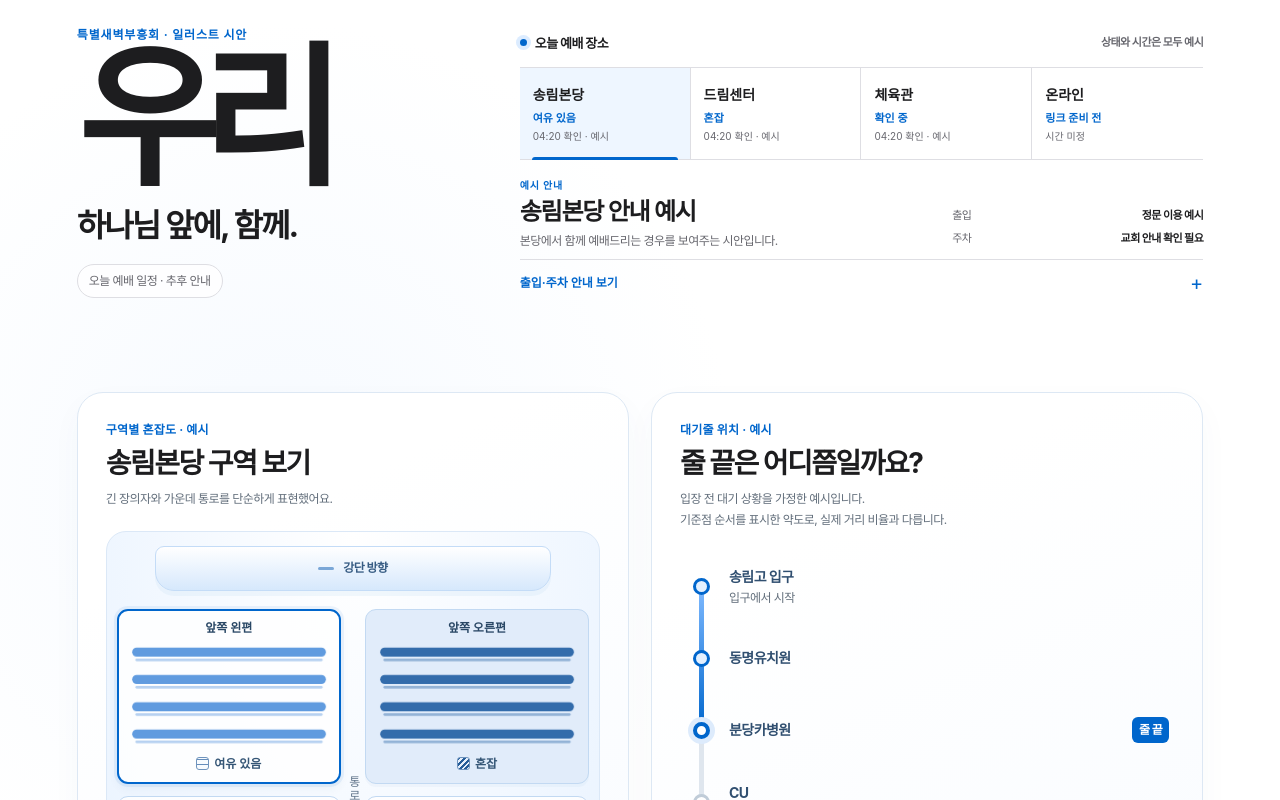
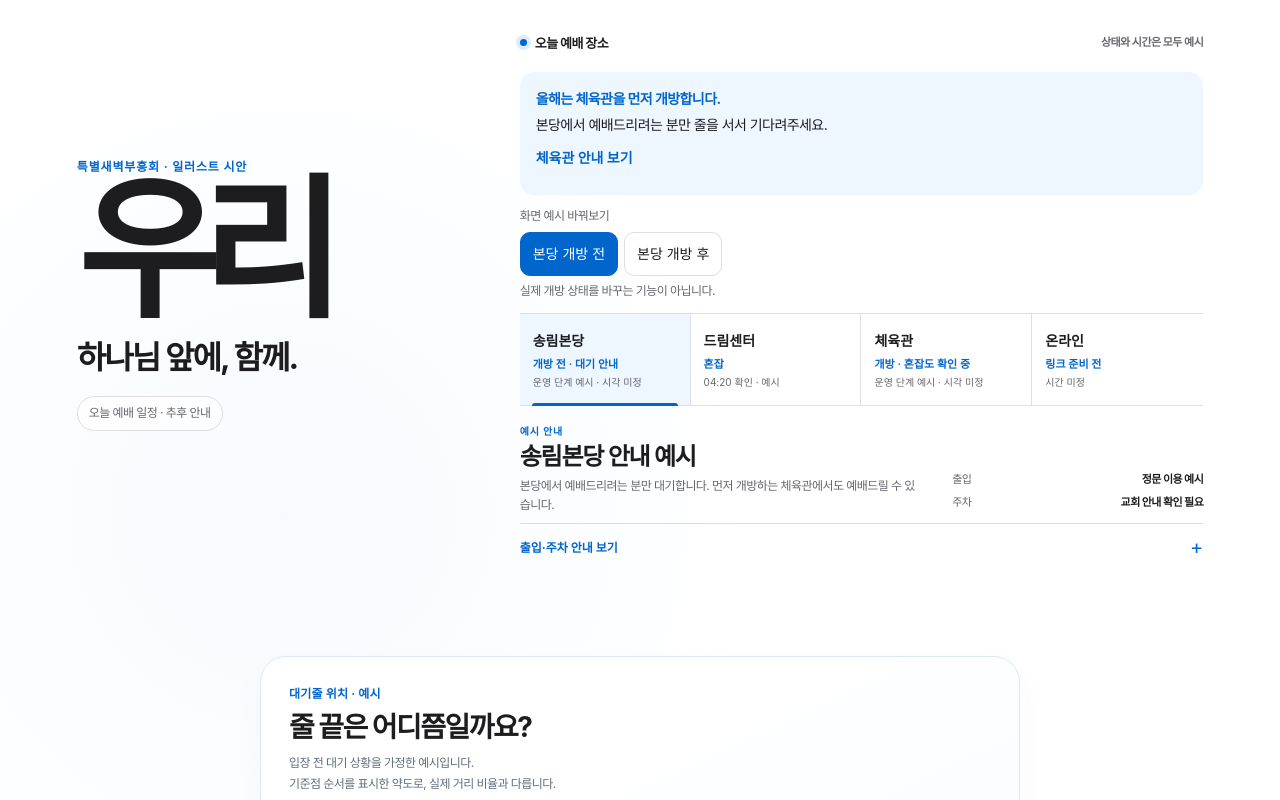
Before and after one commit to Barac9492/teuksae-hyeonjangpan, a React (Vite) app: page / in a window 1280 px wide. Shown: the part 100-900 px from the top of the page. Built offline with nearby package versions, Linux system fonts and the light colour scheme; a web font is replaced by a local one.

Commit message:
fix: separate hall queue from open-hall seating phase

```diff
--- a/src/features/landing/VenueIllustration.tsx
+++ b/src/features/landing/VenueIllustration.tsx
@@ -4,6 +4,7 @@ import './venue-illustration.css';
 
 export interface VenueIllustrationProps {
   venue: 'songlim' | 'gym';
+  hallOpen?: boolean;
 }
 
 type ZoneState = 'roomy' | 'mid' | 'congested' | 'unconfirmed';
@@ -127,11 +128,10 @@ function QueueScene() {
 }
 
 /** Venue selection and production status belong to the parent, not this local demo. */
-export function VenueIllustration({ venue }: VenueIllustrationProps) {
+export function VenueIllustration({ venue, hallOpen = false }: VenueIllustrationProps) {
   return (
     <div className={`wvi wvi--${venue}`}>
-      <ZoneScene key={venue} venue={venue} />
-      {venue === 'songlim' && <QueueScene />}
+      {venue === 'songlim' && !hallOpen ? <QueueScene /> : <ZoneScene key={venue} venue={venue} />}
     </div>
   );
 }
--- a/src/features/landing/WorshipGuide.tsx
+++ b/src/features/landing/WorshipGuide.tsx
@@ -12,7 +12,11 @@ interface Props {
 
 export function WorshipGuide({ selected, onSelect, sectionRef }: Props) {
   const [expanded, setExpanded] = useState(false);
+  const [hallOpen, setHallOpen] = useState(false);
   const place = places[selected];
+  const description = selected === 'songlim'
+    ? hallOpen ? '본당 개방 후에는 대기줄 안내를 내리고 구역별 혼잡도를 보여줍니다.' : '본당에서 예배드리려는 분만 대기합니다. 먼저 개방하는 체육관에서도 예배드릴 수 있습니다.'
+    : selected === 'gym' ? '올해는 체육관을 본당보다 먼저 개방합니다. 개방 여부와 좌석 혼잡도는 별도로 안내합니다.' : place.description;
 
   function choose(id: PlaceId) {
     onSelect(id);
@@ -29,15 +33,26 @@ export function WorshipGuide({ selected, onSelect, sectionRef }: Props) {
       </div>
       <div className="wa-status-panel" aria-label="오늘 예배 장소 예시">
         <div className="wa-status-heading"><div><span className="wa-live-dot" aria-hidden="true" />오늘 예배 장소</div><strong>상태와 시간은 모두 예시</strong></div>
+        <aside className="wa-opening-plan" aria-label="올해 개방 순서 안내">
+          <strong>올해는 체육관을 먼저 개방합니다.</strong>
+          <p>{hallOpen ? '본당 개방 후에는 대기줄 안내가 종료됩니다. 각 예배 공간의 혼잡도를 확인해주세요.' : '본당에서 예배드리려는 분만 줄을 서서 기다려주세요.'}</p>
+          <button type="button" onClick={() => choose('gym')}>체육관 안내 보기</button>
+        </aside>
+        <div className="wa-phase-demo" role="group" aria-label="본당 개방 단계 예시">
+          <span>화면 예시 바꿔보기</span>
+          <button type="button" aria-pressed={!hallOpen} onClick={() => { setHallOpen(false); setExpanded(false); }}>본당 개방 전</button>
+          <button type="button" aria-pressed={hallOpen} onClick={() => { setHallOpen(true); setExpanded(false); }}>본당 개방 후</button>
+          <small>실제 개방 상태를 바꾸는 기능이 아닙니다.</small>
+        </div>
         <div className="wa-place-picker" role="group" aria-label="예배 장소 선택">
           {placeOrder.map((id) => (
             <button type="button" key={id} aria-pressed={selected === id} onClick={() => choose(id)}>
-              <strong>{places[id].label}</strong><span className={`wa-venue-state wa-venue-state-${id}`}>{places[id].state}</span><small>{places[id].sampleTime}</small>
+              <strong>{places[id].label}</strong><span className={`wa-venue-state wa-venue-state-${id}`}>{id === 'songlim' ? hallOpen ? '개방 · 여유 있음' : '개방 전 · 대기 안내' : id === 'gym' ? '개방 · 혼잡도 확인 중' : places[id].state}</span><small>{id === 'songlim' || id === 'gym' ? '운영 단계 예시 · 시각 미정' : places[id].sampleTime}</small>
             </button>
           ))}
         </div>
         <div className="wa-place-detail" aria-live="polite">
-          <div><p className="wa-example-label">예시 안내</p><h2>{place.title}</h2><p>{place.description}</p></div>
+          <div><p className="wa-example-label">예시 안내</p><h2>{place.title}</h2><p>{description}</p></div>
           <dl>{place.facts.map((fact) => <div key={fact.label}><dt>{fact.label}</dt><dd>{fact.value}</dd></div>)}</dl>
           <button type="button" className="wa-detail-toggle" aria-expanded={expanded} aria-controls="wa-access-detail" onClick={() => setExpanded((value) => !value)}>{place.action}<span aria-hidden="true">{expanded ? '−' : '+'}</span></button>
           <div id="wa-access-detail" className="wa-access-detail" hidden={!expanded}>{place.guidance.map((line) => <p key={line}>{line}</p>)}</div>
@@ -45,7 +60,7 @@ export function WorshipGuide({ selected, onSelect, sectionRef }: Props) {
       </div>
       {(selected === 'songlim' || selected === 'gym') && (
         <div className="wa-venue-layout">
-          <VenueIllustration key={selected} venue={selected} />
+          <VenueIllustration key={selected} venue={selected} hallOpen={hallOpen} />
         </div>
       )}
     </section>
--- a/src/features/landing/landing.css
+++ b/src/features/landing/landing.css
@@ -258,3 +258,15 @@
 @media(prefers-reduced-motion:reduce) {
  #woori-apple *,#woori-apple *::before,#woori-apple *::after { scroll-behavior:auto!important; animation:none!important; transition:none!important; }
 }
+
+/* Local illustration phase, not an operator control. */
+#woori-apple .wa-opening-plan { margin:12px 0; padding:16px; border-radius:14px; background:var(--wa-blue-soft); font-size:14px; }
+#woori-apple .wa-opening-plan strong { display:block; color:var(--wa-blue); }
+#woori-apple .wa-opening-plan p { margin-top:4px; }
+#woori-apple .wa-opening-plan button { border:0; padding:0; min-height:44px; background:transparent; color:var(--wa-blue); font-size:14px; font-weight:650; }
+#woori-apple .wa-phase-demo { display:flex; flex-wrap:wrap; align-items:center; gap:6px; margin:12px 0; font-size:12px; }
+#woori-apple .wa-phase-demo > span { width:100%; color:var(--wa-muted); }
+#woori-apple .wa-phase-demo button { min-height:44px; padding:8px 12px; border:1px solid var(--wa-line); border-radius:10px; background:white; font-size:14px; }
+#woori-apple .wa-phase-demo button[aria-pressed="true"] { background:var(--wa-blue); color:white; border-color:var(--wa-blue); }
+#woori-apple .wa-phase-demo small { width:100%; font-size:12px; color:var(--wa-muted); }
+#woori-apple .wa-place-picker span { white-space:normal; overflow:visible; text-overflow:clip; }
--- a/src/features/landing/venue-illustration.css
+++ b/src/features/landing/venue-illustration.css
@@ -47,7 +47,7 @@
 #woori-apple .wvi-zone-detail strong { display: block; font-size: 12px; color: #244c77; }
 #woori-apple .wvi .wvi-zone-detail p { margin: 4px 0 0; font-size: 12px; color: #586778; word-break: keep-all; overflow-wrap: anywhere; }
 #woori-apple .wvi .wvi-disclaimer { margin: 12px 0 0; font-size: 12px; color: #626e7b; }
-#woori-apple .wvi--gym { max-width:760px; margin-inline:auto; }
+#woori-apple .wvi { max-width:760px; margin-inline:auto; }
 #woori-apple .wvi-seating--gym .wvi-room { background: linear-gradient(140deg, #f3f8fd, #eaf0f6); }
 #woori-apple .wvi-seating--gym .wvi-zones { gap: 18px 0; }
 #woori-apple .wvi-queue { display: flex; flex-direction: column; }
@@ -71,7 +71,7 @@
 #woori-apple .wvi-demo-control select { width: 100%; min-width: 0; max-width: 100%; min-height: 46px; padding: 10px 8px; border: 1px solid #b6c8dc; border-radius: 10px; background-color: #fff; font: inherit; font-size: 16px; color: #244c77; cursor: pointer; }
 #woori-apple .wvi .wvi-demo-control p { margin: 8px 0 0; color: #626e7b; font-size: 12px; line-height: 1.65; word-break: keep-all; overflow-wrap: anywhere; }
 @media (min-width: 900px) {
-  #woori-apple .wvi--songlim { grid-template-columns: minmax(0, 1fr) minmax(0, 1fr); gap: 22px; }
+  #woori-apple .wvi--songlim { grid-template-columns: minmax(0, 1fr); }
 }
 @media (hover: hover) {
   #woori-apple .wvi-zone:hover { box-shadow: 0 0 0 3px #0066cc18; border-color: #0066cc; }
```
Also changed, not shown: 2 other files (tests, documents, lock files or other folders).
